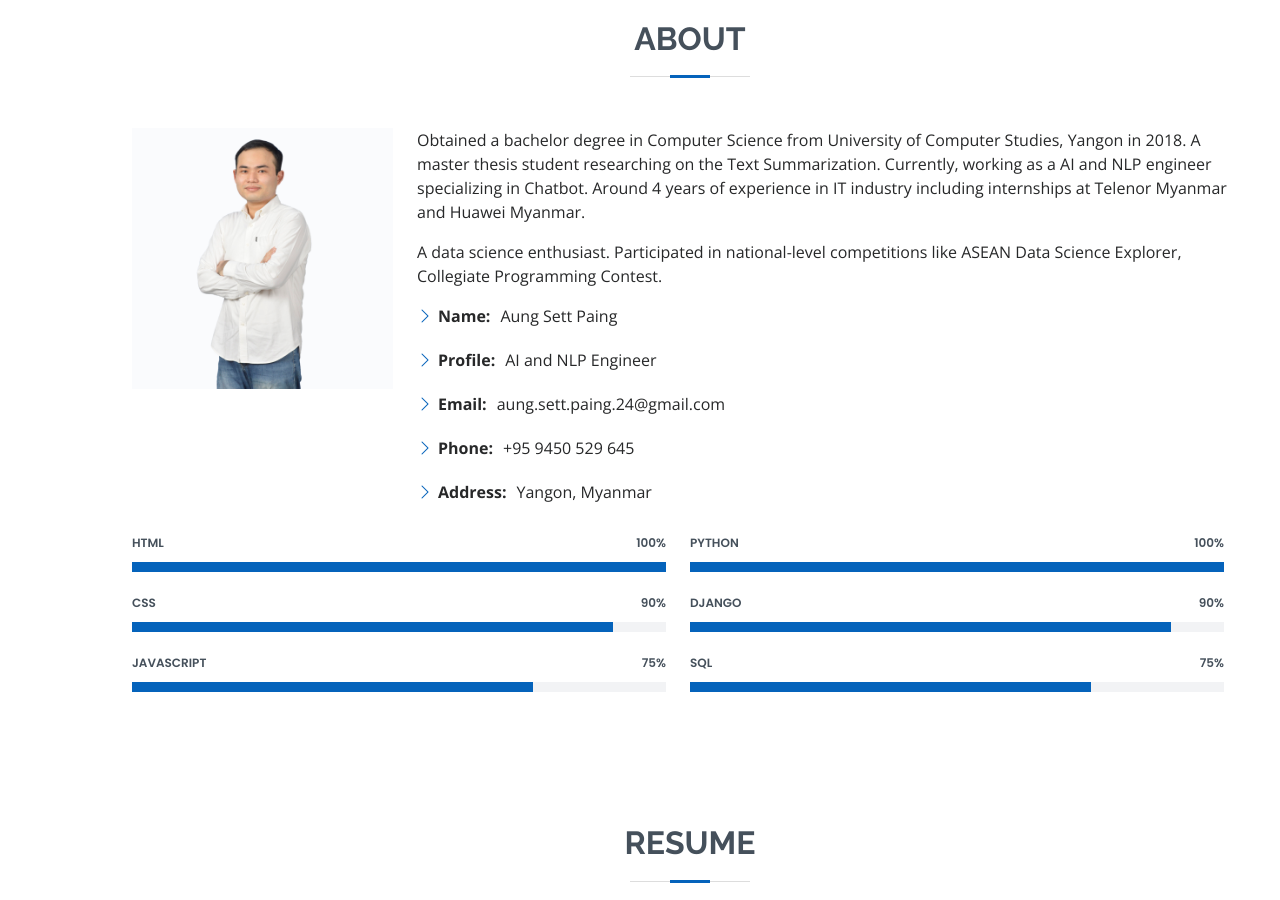
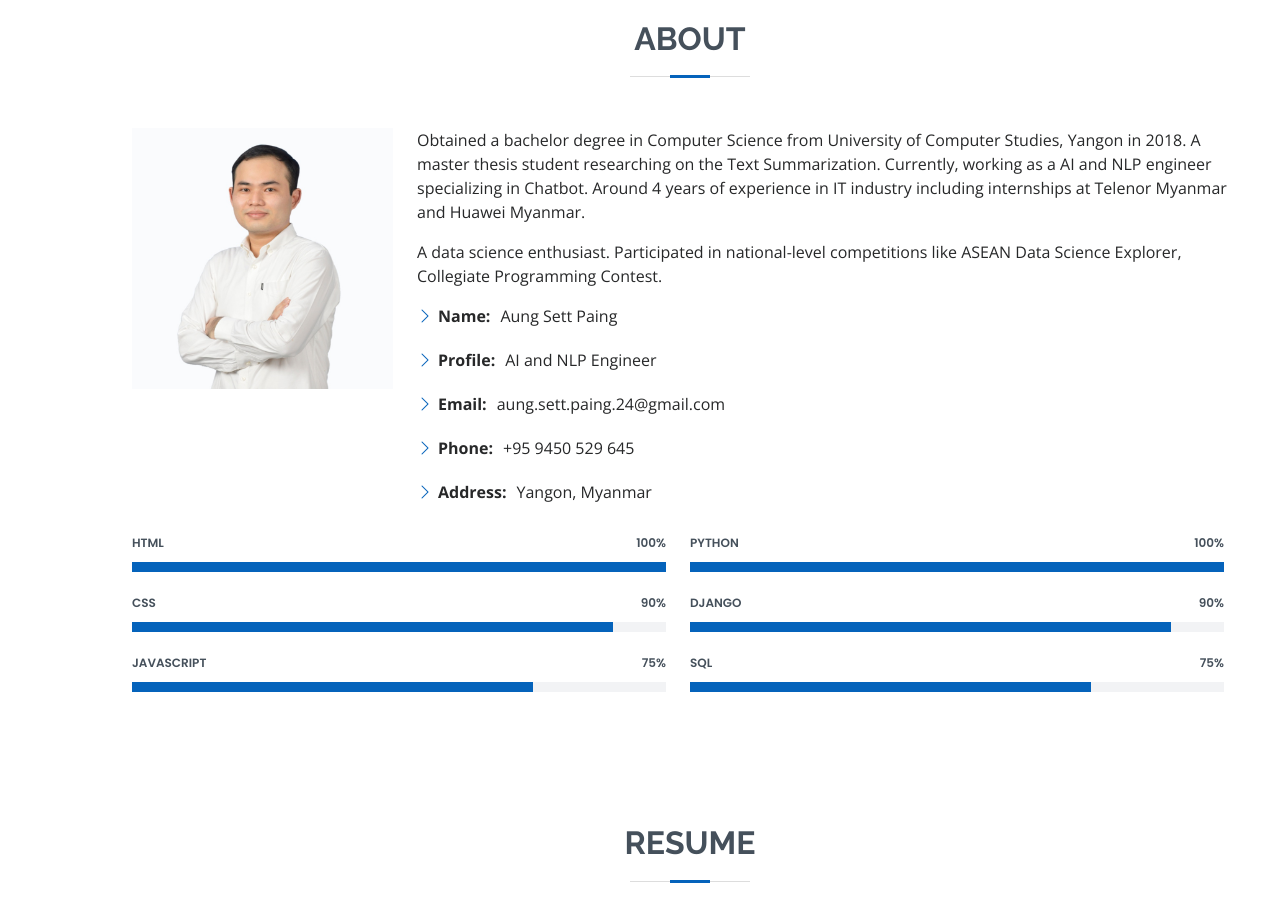
Before and after one commit to aungsettpaing/aungsettpaing.github.io, a plain HTML site: page index.html in a window 1280 px wide. Shown: the part 840-1740 px from the top of the page. Drawn offline with nearby package versions, Linux system fonts and the light colour scheme.

Commit message:
Update Profile Picture

```diff
--- a/index.html
+++ b/index.html
@@ -83,7 +83,7 @@
 
 				<div class="row">
 					<div class="col-lg-3">
-						<img src="assets/img/1290.jpg" class="img-fluid" alt="">
+						<img src="assets/img/profile1.jpg" class="img-fluid" alt="">
 					</div>
 					<div class="col-lg-9 pt-4 pt-lg-0 content">
 						<div class="row">
```
Also changed, not shown: assets/img/profile1.jpg (added).
